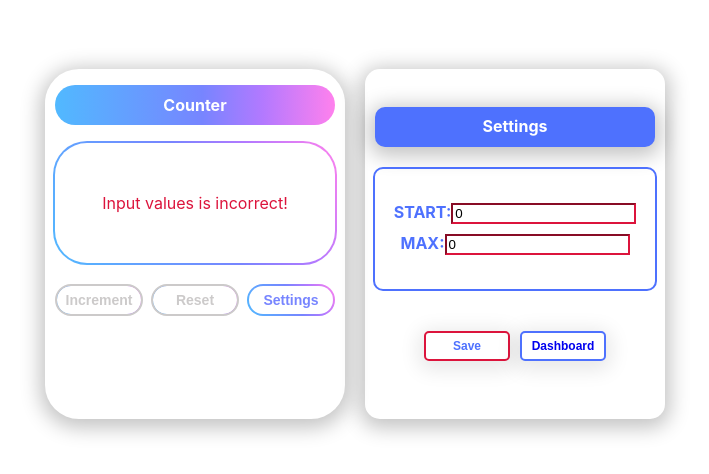
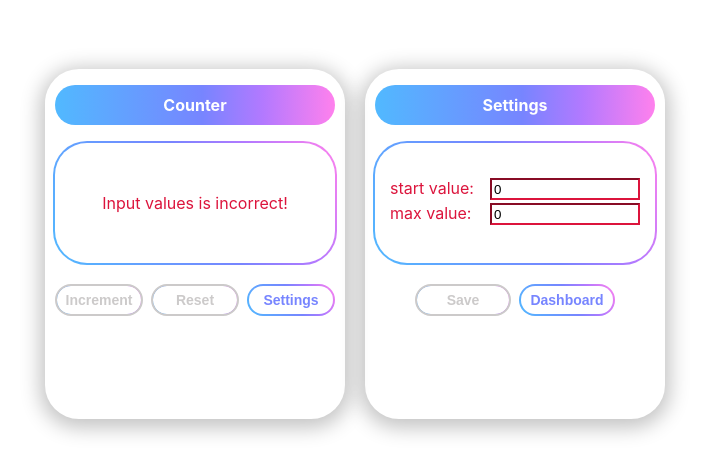
Before and after one commit to hrsk/counter, a React (Create React App) app: page /#/counter-with-settings in a window 1280 px wide. Shown: the part 156-630 px from the top of the page, without its empty margins (285-994 px from the left). Built offline with nearby package versions, Linux system fonts and the light colour scheme.

Commit message:
styling settings component with using styled component

```diff
--- a/src/counter_with_settings/settings/Settings.module.css
+++ /dev/null
@@ -1,111 +0,0 @@
-.container {
-
-    display: flex;
-    flex-direction: column;
-    justify-content: center;
-    align-items: center;
-    width: 300px;
-    height: 350px;
-    background: '';
-    border-radius: 15px;
-
-    box-shadow: 0px 4px 20px 5px #0000003c;
-}
-
-.title {
-    width: 280px;
-    height: 40px;
-
-    display: flex;
-    align-items: center;
-    justify-content: center;
-
-    border-radius: 10px;
-    margin-bottom: 20px;
-    box-shadow: 0px 4px 20px 5px #0000003c;
-    background-color: #4E71FE;
-
-    font: Inter;
-    font-size: 16px;
-    font-weight: 700;
-    line-height: 19.36px;
-    text-align: left;
-    color: #FFFFFF;
-}
-
-.content {
-    /* height: 100%; */
-    display: flex;
-    flex-direction: column;
-    justify-content: center;
-    align-items: center;
-}
-.counterDisplay {
-    width: 280px;
-    height: 120px;
-    border-radius: 10px;
-    margin-bottom: 20px;
-    border: 2px solid #4E71FE;
-
-    display: flex;
-    flex-direction: column;
-    align-items: center;
-    justify-content: center;
-    gap: 10px;
-
-    font: Inter;
-    font-size: 16px;
-    font-weight: 400;
-    line-height: 19.36px;
-    text-align: left;
-    color: #4E71FE;
-
-
-}
-
-.blockButtons {
-    width: 280px;
-    height: 70px;
-    border-radius: 10px;
-    /* margin-bottom: 20px; */
-    gap: 10px;
-    display: flex;
-    align-items: center;
-    justify-content: center;
-}
-
-.button {
-    width: 86px;
-    height: 30px;
-    margin: 0;
-
-    /* margin-left: 12px; */
-    border-radius: 5px;
-    align-items: center;
-    text-align: center;
-
-    font: Inter;
-    font-size: 12px;
-    font-weight: 700;
-    line-height: 14px;
-
-    color: #4E71FE;
-
-    border: 2px solid #4E71FE;
-    background-color: #FFFFFF;
-    box-shadow: 0px 4px 20px 5px #00000018
-}
-
-.button:hover {
-    cursor: pointer;
-}
-.link {
-    text-decoration: none;
-}
-
-.link:active {
-    color: #4E71FE;
-}
-.link:visited {
-    color: #4E71FE;
-}
--- a/src/counter_with_settings/settings/Settings.tsx
+++ b/src/counter_with_settings/settings/Settings.tsx
@@ -1,8 +1,8 @@
 import { ChangeEvent } from 'react'
 import { useDispatch } from 'react-redux'
-import { NavLink, useNavigate } from 'react-router-dom'
+import { NavLink as BaseNavLink, useNavigate } from 'react-router-dom'
 import { setCounterValue, setMaxValue, setStartValue } from '../../reducers/counter-with-settings-reducer'
-import style from './Settings.module.css'
+import { styled } from 'styled-components'
 
 type PropsType = {
     counterValue: number | undefined
@@ -36,28 +36,155 @@ export const Settings = (props: PropsType) => {
     const incorrectValue = props.maxValue < props.startValue || props.startValue < 0 || props.maxValue < 0 || props.startValue === props.maxValue
 
     return (
-        <div className={style.container}>
-            <div className={style.title}>Settings</div>
-            <div className={style.content}>
-                <div className={style.counterDisplay}>
-                    <div>
-                        <span style={{ fontWeight: 'bold' }}>START:</span>
-                        <input style={incorrectValue ? { borderColor: 'crimson' } : {}} type='number' value={props.startValue} onChange={startValueHandler} />
-                    </div>
-                    <div>
-                        <span style={{ fontWeight: 'bold' }}>MAX:</span>
-                        <input style={incorrectValue ? { borderColor: 'crimson' } : {}} type='number' value={props.maxValue} onChange={endValueHandler} />
-                    </div>
-                </div>
-                <div className={style.blockButtons}>
-                    <button style={saveDisabled ? { borderColor: 'crimson' } : {}} className={style.button} onClick={saveSettingsToLocalStorage} disabled={saveDisabled}>Save</button>
-                    <button className={style.button}>
-                        <NavLink className={style.link} to='/'>
-                            Dashboard
-                        </NavLink>
-                    </button>
-                </div>
-            </div>
-        </div>
+        <Wrapper>
+            <Title>Settings</Title>
+            <InputValuesBlock>
+                <Inputs>
+                    <Text $textColor={incorrectValue ? 'crimson' : ''}>start value:</Text>
+                    <Input $borderColor={incorrectValue ? 'crimson' : ''} type='number' value={props.startValue} onChange={startValueHandler} />
+                    <Text $textColor={incorrectValue ? 'crimson' : ''}>max value:</Text>
+                    <Input $borderColor={incorrectValue ? 'crimson' : ''} type='number' value={props.maxValue} onChange={endValueHandler} />
+                </Inputs>
+
+            </InputValuesBlock>
+            <ButtonsWrapper>
+                <Button onClick={saveSettingsToLocalStorage} disabled={saveDisabled}>Save</Button>
+                <Button>
+                    <NavLink to={'/'}>Dashboard</NavLink>
+                </Button>
+            </ButtonsWrapper>
+        </Wrapper>
     )
 }
+
+const Wrapper = styled.section`
+    display: flex;
+    flex-direction: column;
+    align-items: center;
+    width: 300px;
+    height: 350px;
+    border-radius: 34px;
+
+    box-shadow: 0px 4px 20px 5px #0000003c;
+`
+
+const Title = styled.h3<{ $textColor?: string }>`
+    position: sticky;
+    width: 280px;
+    height: 40px;
+
+    display: flex;
+    align-items: center;
+    justify-content: center;
+
+    border-radius: 34px;
+    background: linear-gradient(89.94deg, #51b9ff 0%, #7785ff 52.6%, #b279ff 73.96%, #ff81ed 100%);
+
+    font: Inter;
+    font-size: 16px;
+    font-weight: 700;
+    line-height: 16px;
+    text-align: left;
+    color: ${props => props.$textColor || "#FFFFFF"};
+`
+
+const ButtonsWrapper = styled.div`
+    width: 280px;
+    height: 70px;
+    border-radius: 10px;
+    gap: 8px;
+    display: flex;
+    align-items: center;
+    justify-content: center;
+`
+const InputValuesBlock = styled.div<{ $textColor?: string }>`
+    width: 280px;
+    height: 120px;
+    border-radius: 34px;
+    background:
+        linear-gradient(#fff, #fff) padding-box,
+        linear-gradient(60deg, #51b9ff 0%, #7785ff 52.6%, #b279ff 73.96%, #ff81ed 100%) border-box;
+        border: 2px solid transparent;
+        display: grid;
+        align-items: center;
+        justify-content: center;
+`
+const Inputs = styled.div`
+    display: grid;
+    grid-template-columns: 100px 150px;
+    grid-template-rows: 25px 25px;
+`
+
+const Button = styled.button<{ $textColor?: string }>`
+    width: 96px;
+    height: 32px;
+
+    background:
+        linear-gradient(#fff, #fff) padding-box,
+        linear-gradient(60deg, #51b9ff 0%, #7785ff 52.6%, #b279ff 73.96%, #ff81ed 100%) border-box;
+    border: 2px solid transparent;
+    border-radius: 34px;
+
+    color: ${props => props.$textColor || "#7785ff"};
+    font: Inter;
+    font-size: 14px;
+    font-weight: 700;
+    line-height: 14px;
+
+    &:hover {
+        color: ${props => props.$textColor || "#b279ff"};
+        background:
+        linear-gradient(#fff, #fff) padding-box,
+        linear-gradient(60deg, #ff81ed 0%, #b279ff 52.6%, #7785ff 73.96%, #51b9ff 100%) border-box;
+    border: 2px solid transparent;
+    border-radius: 34px;
+    }
+
+    &:disabled {
+    color: #cccaca;
+    border: 2px solid #cccaca;
+    border-radius: 34px;
+    }
+    &:disabled:hover {
+        color: #cccaca
+    }
+`;
+
+const Text = styled.span<{ $textColor?: string, $fontSize?: string }>`
+color: ${props => props.$textColor || '#7785ff'};
+font-size: ${props => props.$fontSize || '16px'};
+`
+const NavLink = styled(BaseNavLink) <{ $textColor?: string }>`
+    position: relative;
+    width: 96px;
+    height: 32px;
+
+    border-radius: 34px;
+    background: #fff;
+
+    align-content: center;
+    text-align: center;
+    text-decoration: none;
+
+    color: ${props => props.$textColor || "#7785ff"};
+    font: Inter;
+    font-size: 14px;
+    font-weight: 700;
+    line-height: 14px;
+
+    &:active {
+        text-decoration: none;
+    }
+
+    &:visited {
+        text-decoration: none;
+    }
+    &:hover {
+        color: ${props => props.$textColor || "#b279ff"};
+    }
+`;
+
+const Input = styled.input<{ $borderColor?: string }>`
+    border-color:  ${props => props.$borderColor};
+    height: 16px;
+`
```
